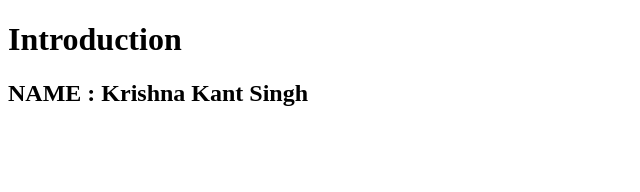
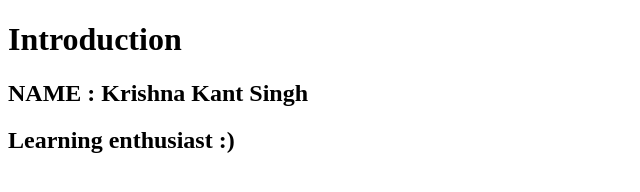
Before and after one commit to kks0101/kks05.github.io, a plain HTML site: page index.html in a window 1280 px wide. Shown: the whole page, without its empty margins (0-640 px from the left). Drawn offline with Linux system fonts and the light colour scheme.

Commit message:
Adding info

```diff
--- a/index.html
+++ b/index.html
@@ -5,5 +5,6 @@
 <h1> Introduction </h1>
 <p>
 <h2> NAME : Krishna Kant Singh </h2>
+<h2> Learning enthusiast :)</h2>
 </body>
 </html>
```
